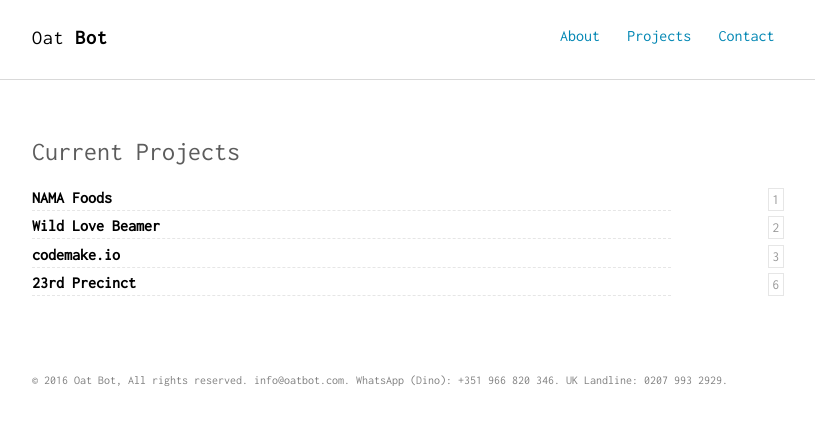
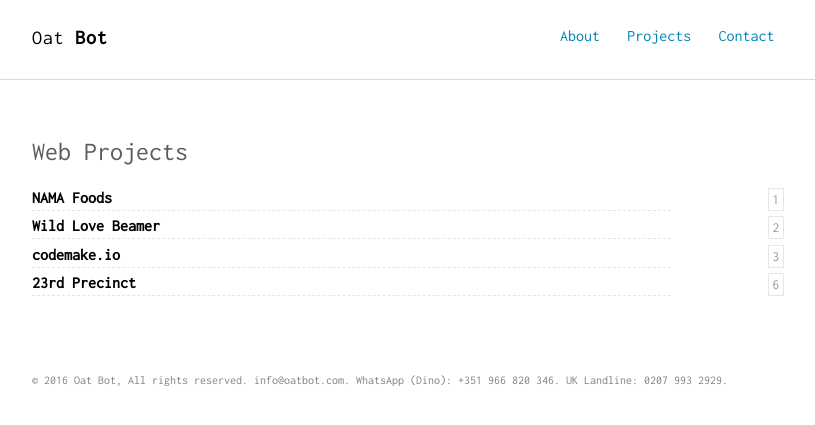
Before and after one commit to dino-koutrouzas/dotcom, a Jekyll site: the page built from projects.html, in a window 1280 px wide. Shown: the top 425 px of the page, without its empty margins (232-1047 px from the left). Built offline with Jekyll 4.4.1, drawn with Linux system fonts in a browser that asks for light colours.

Commit message:
Update projects.html

```diff
--- a/projects.html
+++ b/projects.html
@@ -5,7 +5,7 @@ title: Home
 
 <section class="post-list">
   <div class="container">
-    <h2>Current Projects</h2>
+    <h2>Web Projects</h2>
     {% for post in site.posts %}
       {% unless post.next %}
         <!-- <h2 class="category-title">{{ post.date | date: '%Y' }}</h2> -->
```
